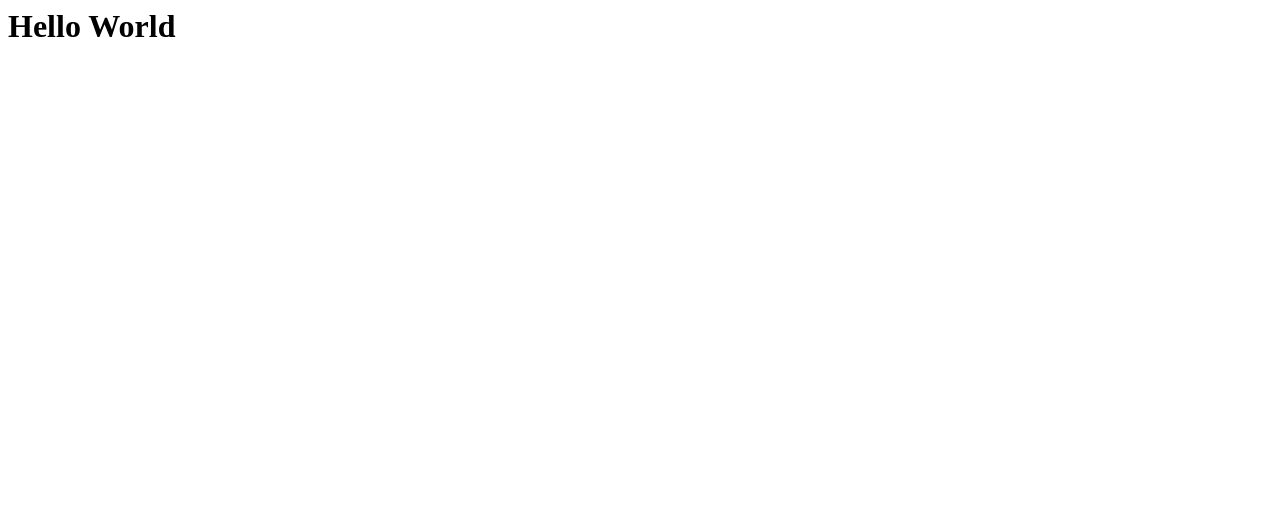
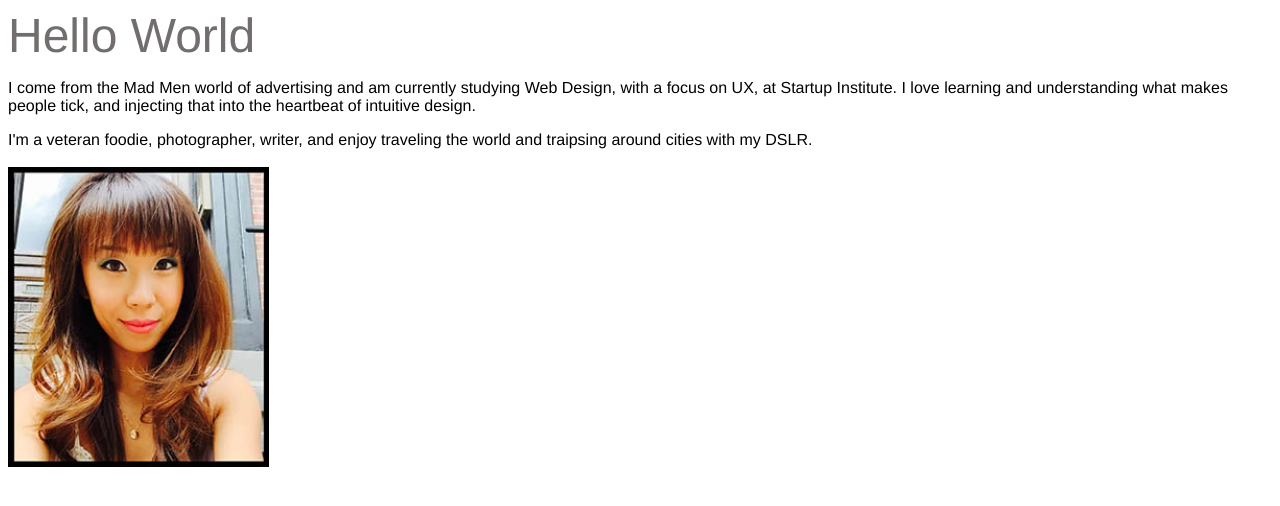
Before and after one commit to elwong/elwong.github.io, a plain HTML site: page index.html in a window 1280 px wide. Drawn offline with Linux system fonts and the light colour scheme.

Commit message:
updated portfolio page with pic

```diff
--- a/index.html
+++ b/index.html
@@ -1 +1,20 @@
-<h1>Hello World</h1>
+<!DOCTYPE html>
+<html>
+<head>
+	<title>Ellen Wong</title>
+</head>
+		<font size="30" face="helvetica" color="#726E6D">
+			Hello World
+		</font>
+<p style="text-align: left;">
+
+	<font size="3" color="black" face="helvetica">I come from the Mad Men world of advertising and am currently studying Web Design, with a focus on UX, at Startup Institute. I love learning and understanding what makes people tick, and injecting that into the heartbeat of intuitive design.</font>
+	</p>
+
+<p style="text-align: left;">
+	<font size="3" color="black" face="helvetica">
+	I'm a veteran foodie, photographer, writer, and enjoy traveling the world and traipsing around cities with my DSLR.</font><br><br>
+<a href="https://raw.githubusercontent.com/elwong/elwong.github.io/master/portfolio_pic.jpg"><img class="size-medium wp-image-21 alignleft" src="https://raw.githubusercontent.com/elwong/elwong.github.io/master/portfolio_pic.jpg?w=261" alt="Ellen Wong" width="261" height="300" /></a>
+
+</body>
+</html>
```
Also changed, not shown: 1 other file.
